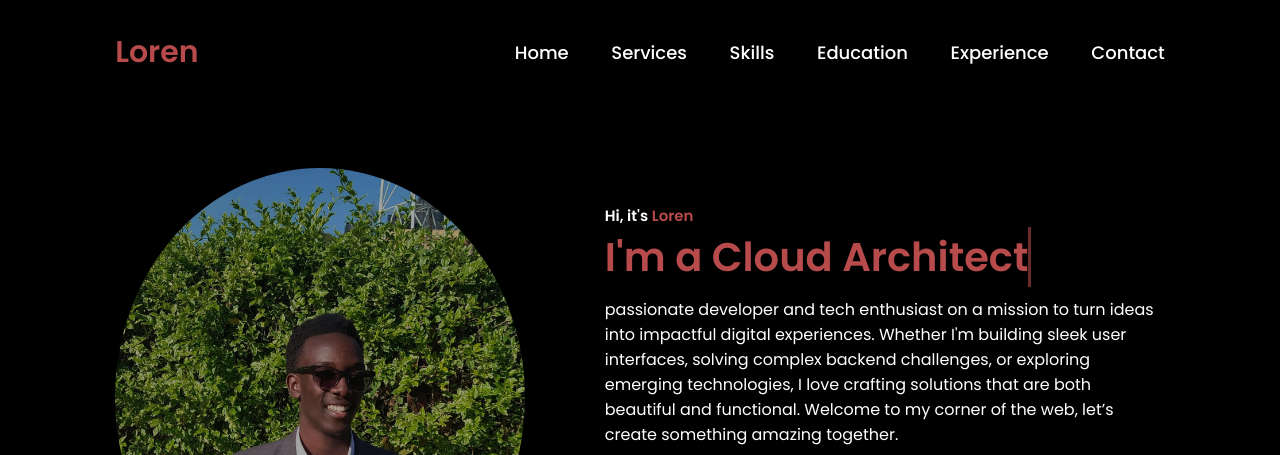
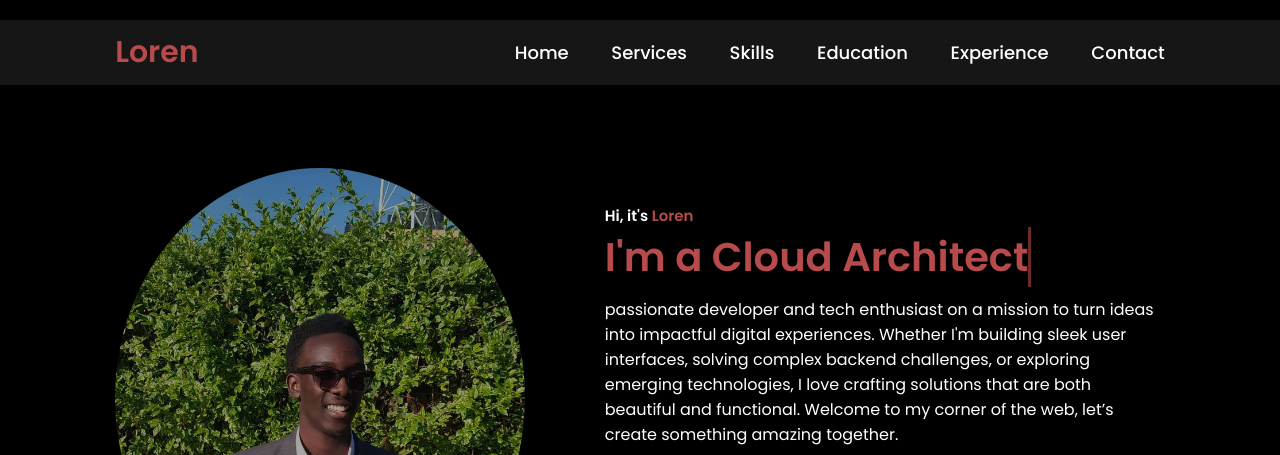
Before and after one commit to Biden254/Loren-portfolio, a plain HTML site: page index.html in a window 1280 px wide. Shown: the top 455 px of the page. Drawn offline with Linux system fonts and the light colour scheme.

Commit message:
Changed header background

```diff
--- a/style.css
+++ b/style.css
@@ -27,7 +27,7 @@ header{
     left: 0;
     width:100%;
     padding: 1rem 9%;
-    background-color: transparent;
+    background-color: #161616;
     filter:drop-shadow(10px);
     display: flex;
     justify-content:space-between;
```
